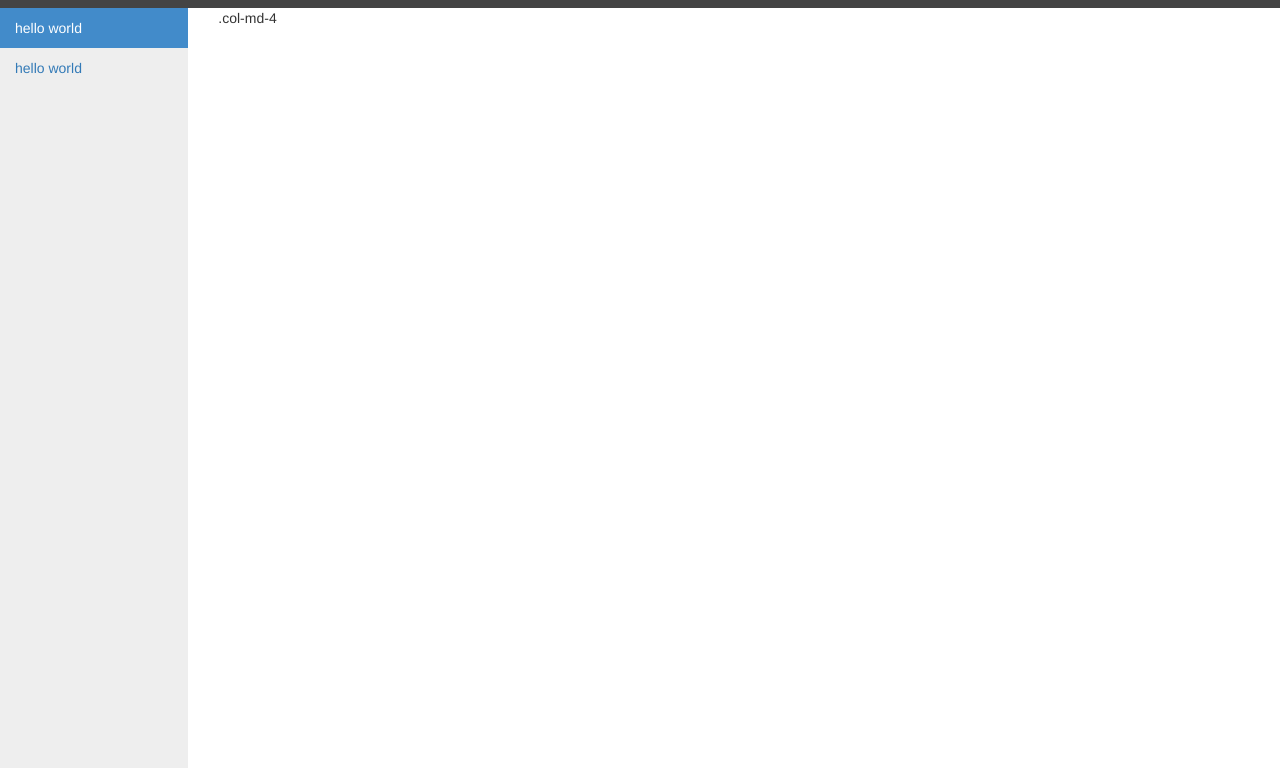
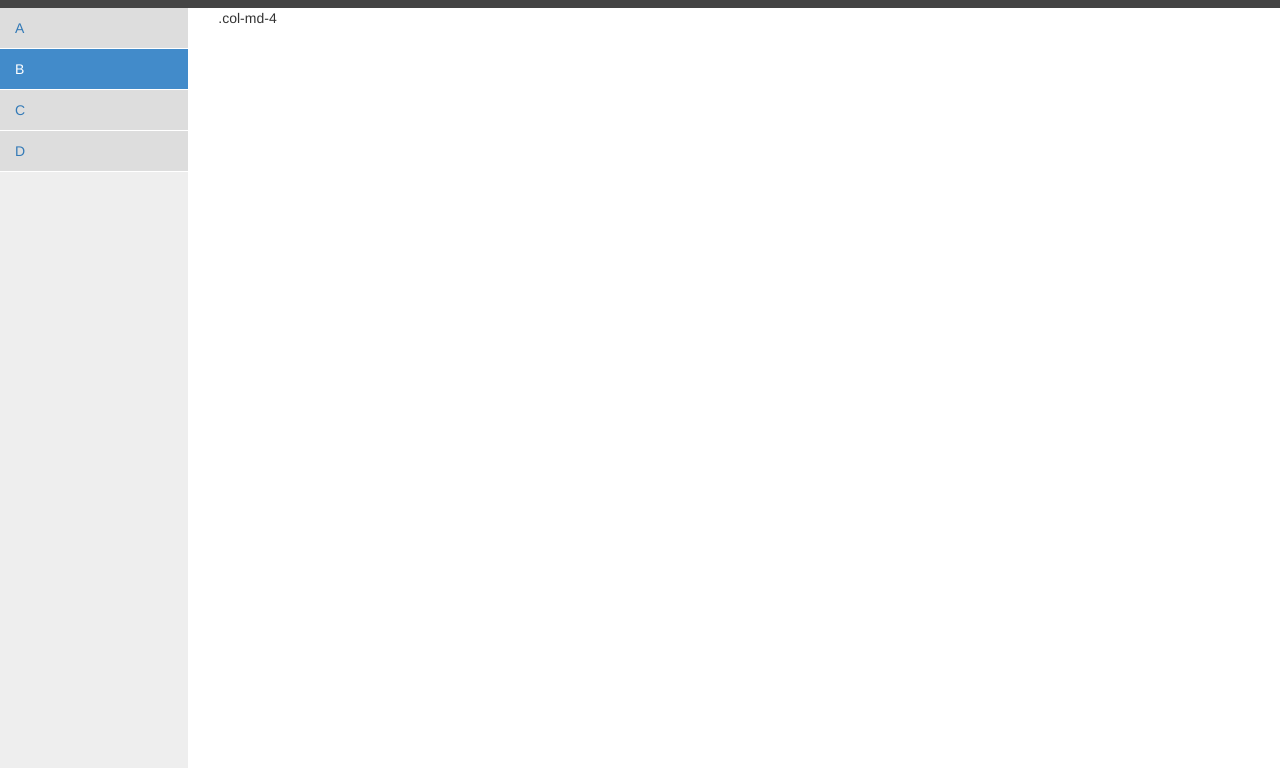
Before and after one commit to CosmosShadow/train_server, a plain HTML site: page static/index.html in a window 1280 px wide. Shown: the part 32-800 px from the top of the page. Drawn offline with nearby package versions, Linux system fonts and the light colour scheme.

Commit message:
生成左列表

```diff
--- a/static/css/index.css
+++ b/static/css/index.css
@@ -6,12 +6,31 @@
 	font-size: 20px;
 	color: white;
 }
-.active{
-	background-color: #428bca;
-	color: white;
-}
+
 
 .nav-sidebar{
 	background-color: #EEE;
 	min-height: 1000px;
 }
+
+.nav_li, .nav_li:hover{
+	/*margin: 1px;*/
+	border: solid white;
+	border-top-width: 0px;
+	border-bottom-width: 1px;
+	border-left-width: 0px;
+	border-right-width: 0px;
+}
+.nav_li:hover{
+	background-color: #428bca!important;
+	color: white;
+}
+
+.nav_active{
+	background-color: #428bca!important;
+	color: white;
+}
+
+.nav_no_active{
+	background-color: #DDD;
+}
--- a/static/index.html
+++ b/static/index.html
@@ -14,19 +14,14 @@
     <div class="row" id='top_nav'>Train Server</div>
     <div class="row" id="container">
         <div class="col-md-2">
-            <ul class="nav nav-sidebar">
-                <li>
-                    <a href="#" class="active" role="button">hello world</a>
-                </li>
-                <li>
-                    <a href="#">hello world</a>
-                </li>
+            <ul class="nav nav-sidebar" id="sidebar">
             </ul>
         </div>
         <div class="col-md-10">.col-md-4</div>
     </div>
     <script src="https://cdn.bootcss.com/jquery/1.12.4/jquery.min.js"></script>
     <script src="https://cdn.bootcss.com/bootstrap/3.3.7/js/bootstrap.min.js" integrity="sha384-Tc5IQib027qvyjSMfHjOMaLkfuWVxZxUPnCJA7l2mCWNIpG9mGCD8wGNIcPD7Txa" crossorigin="anonymous"></script>
+    <script src="/static/js/index.js"></script>
 </body>
 
 </html>
--- /dev/null
+++ b/static/js/index.js
@@ -0,0 +1,25 @@
+$(document).ready(function() {
+	var data = ['A', 'B', 'C', 'D']
+	var index = 1
+
+	function reload() {
+		// 清空元素后新生成
+		$("#sidebar").html('')
+		for (var i = 0; i < data.length; i++) {
+			the_class = 'nav_no_active'
+			if (i == index) {
+				the_class = 'nav_active'
+			}
+			$("#sidebar").append($("<li></li>").append($("<a role='button' class='nav_li'></a>").addClass(the_class).text(data[i]).attr('index', i)))
+		}
+
+		// 绑定按钮
+		$(".nav_li").click(function(event) {
+			index = parseInt($(event.target).attr('index'))
+			console.log(index)
+			reload()
+		});
+	}
+
+	reload()
+})
```
